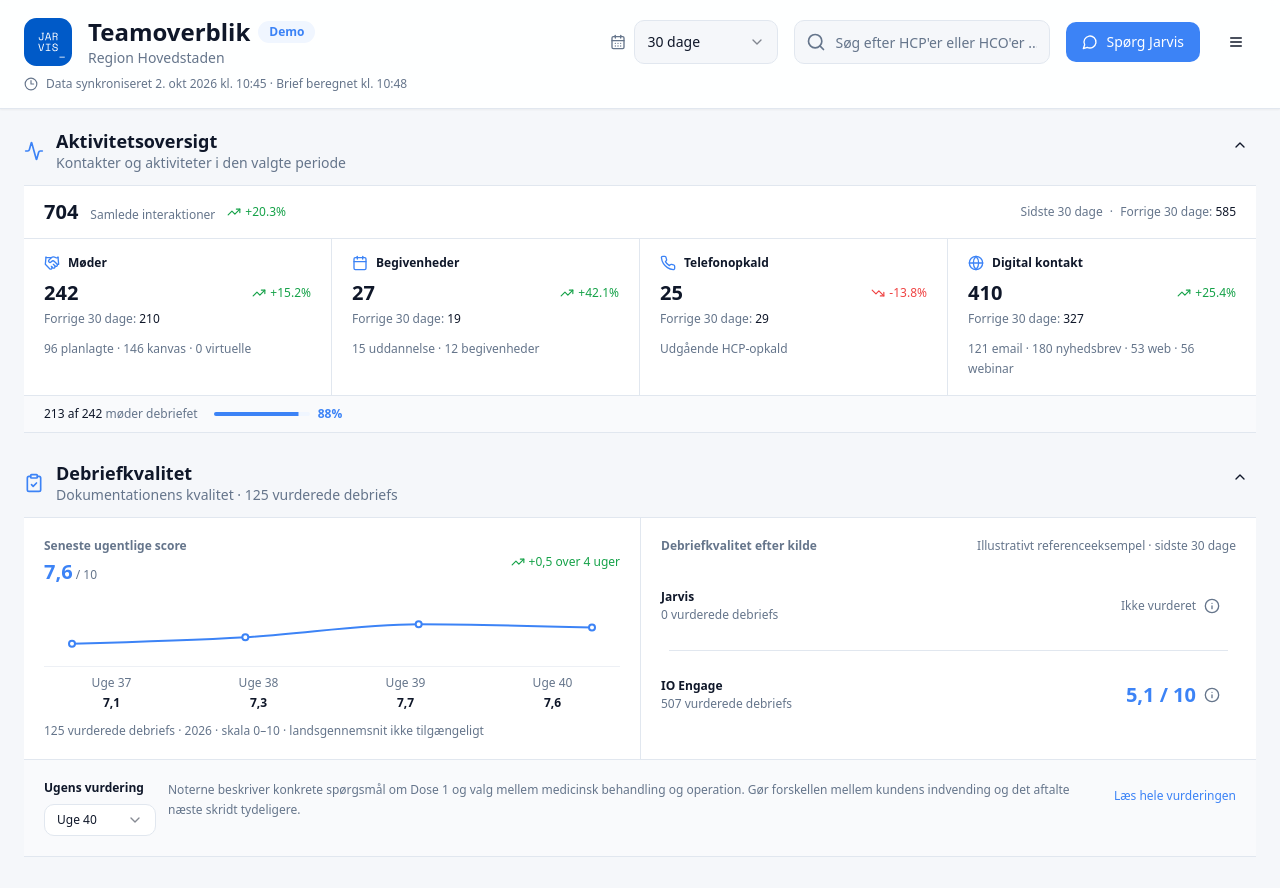
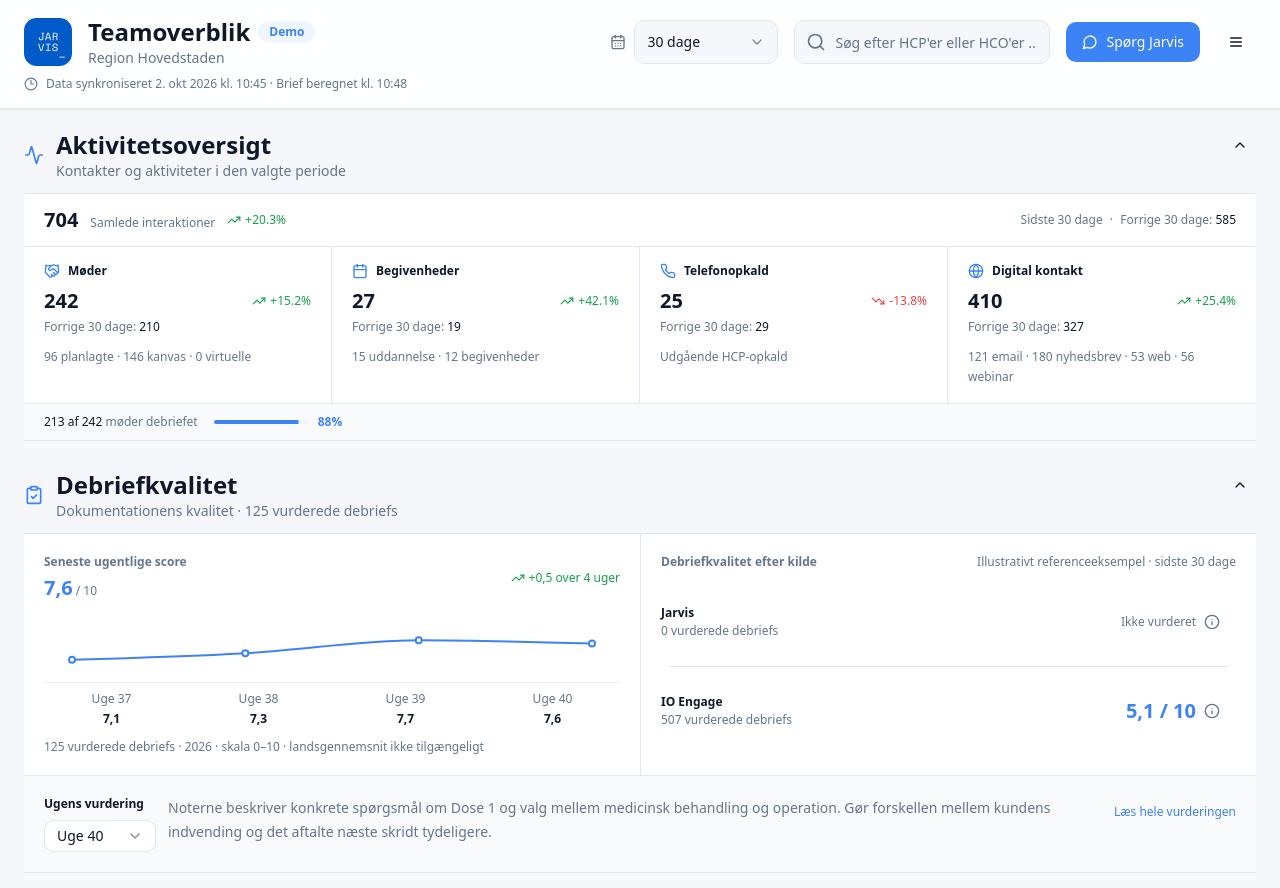
Before and after one commit to befriditliv/samlet-prototype, a React (Vite) app: page /manager in a window 1280 px wide. Shown: the top 888 px of the page. Built offline with nearby package versions, Linux system fonts and the light colour scheme; sample sign-in values are in the browser's storage; the HTML template or start-up script is replaced by a standard one.

Commit message:
Changes
Co-authored-by: befriditliv <113516524+befriditliv@users.noreply.github.com>

```diff
--- a/src/components/manager/ManagerCard.tsx
+++ b/src/components/manager/ManagerCard.tsx
@@ -8,6 +8,15 @@ export const managerCardShell = "h-auto w-full items-stretch whitespace-normal r
 
 /** Title line used by every manager card: same size and weight everywhere. */
 export const managerCardTitle = "text-xs font-semibold";
+
+/** Section subtitle directly under a section title: 14 px, secondary gray. */
+export const managerSubtitle = "text-sm text-muted-foreground";
+
+/** Card explanation, metadata and units: 12 px, 20 px line height, secondary gray. */
+export const managerMeta = "text-xs leading-5 text-muted-foreground";
+
+/** Primary key figure inside cards: 20 px bold, dark text. */
+export const managerKpi = "text-xl font-bold tabular-nums";
 
 /** Supporting line: muted, same measure in every card. */
 export const managerCardNote = "text-xs leading-5 text-muted-foreground";
--- a/src/index.css
+++ b/src/index.css
@@ -136,10 +136,9 @@ All colors MUST be HSL.
 }
 
 @layer components {
-  .manager-view section > div h2 {
-    font-size: 1.125rem;
-    line-height: 1.5rem;
-  }
+  /* Typography is set explicitly per component with shared tokens
+     (see src/components/manager/ManagerCard.tsx) — never scaled by
+     background or placement, so sizes match on both manager pages. */
   .manager-view section {
     scroll-margin-top: 8rem;
   }
@@ -147,14 +146,6 @@ All colors MUST be HSL.
     border-top: 1px solid hsl(var(--border));
     border-bottom: 1px solid hsl(var(--border));
     background: hsl(var(--card));
-  }
-  .manager-view main :is(.bg-card, .manager-band) :is(.text-sm, h3, h4) {
-    font-size: 0.75rem;
-    line-height: 1.25rem;
-  }
-  .manager-view main :is(.bg-card, .manager-band) :is(.text-xl, .text-2xl, .text-3xl, .text-4xl) {
-    font-size: 1.25rem;
-    line-height: 1.75rem;
   }
   /* Resting elevated surface */
   .app-card {
```
